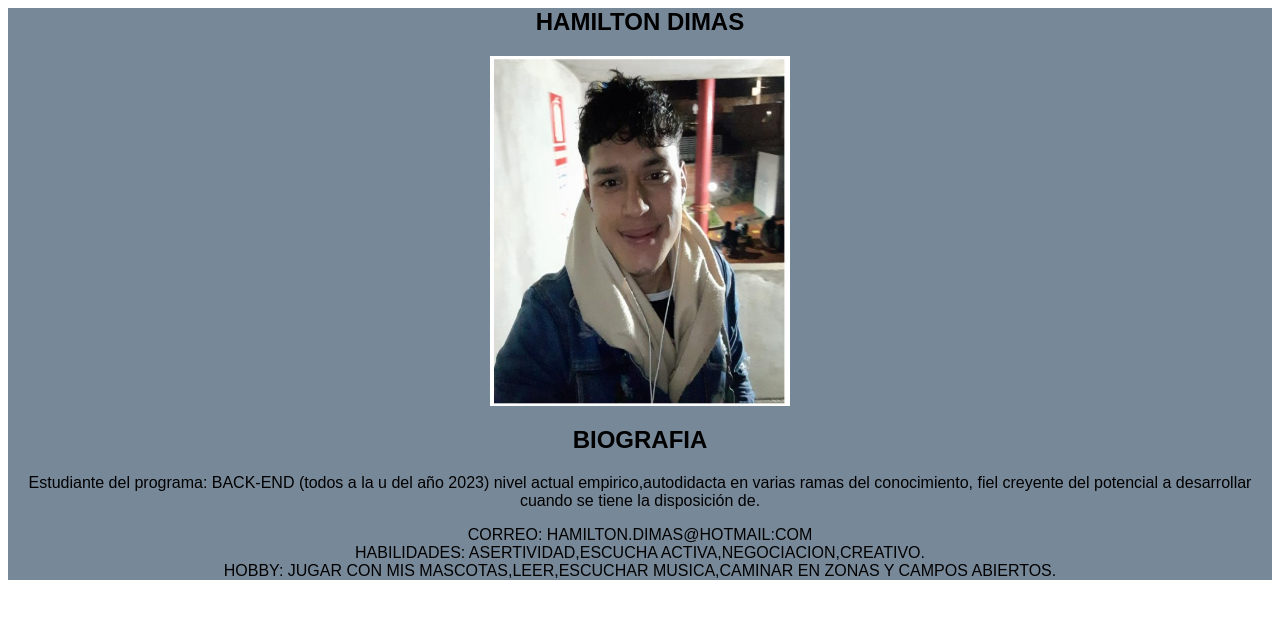
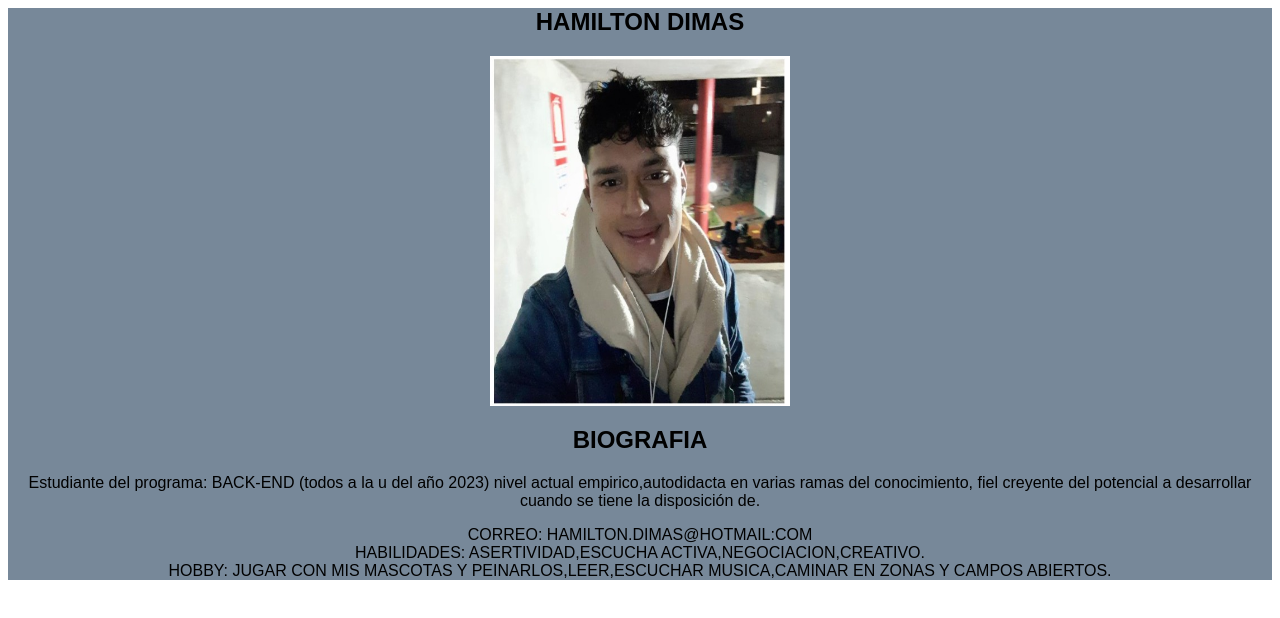
Before and after one commit to H4-Di/PRIMER-BIOGRAFIA, a plain HTML site: page index (1).html in a window 1280 px wide. Drawn offline with Linux system fonts and the light colour scheme.

Commit message:
PRIMER IDEA

```diff
--- a/index (1).html
+++ b/index (1).html
@@ -17,7 +17,7 @@
            </section >
 <center><div>CORREO: HAMILTON.DIMAS@HOTMAIL:COM</div></center>
 <center><div>HABILIDADES: ASERTIVIDAD,ESCUCHA ACTIVA,NEGOCIACION,CREATIVO.</div></center>
-<center><DIv>HOBBY: JUGAR CON MIS MASCOTAS,LEER,ESCUCHAR MUSICA,CAMINAR EN ZONAS Y CAMPOS ABIERTOS.</DIv></center>
+<center><DIv>HOBBY: JUGAR CON MIS MASCOTAS Y PEINARLOS,LEER,ESCUCHAR MUSICA,CAMINAR EN ZONAS Y CAMPOS ABIERTOS.</DIv></center>
 <DIv></DIv>
 
 
```
